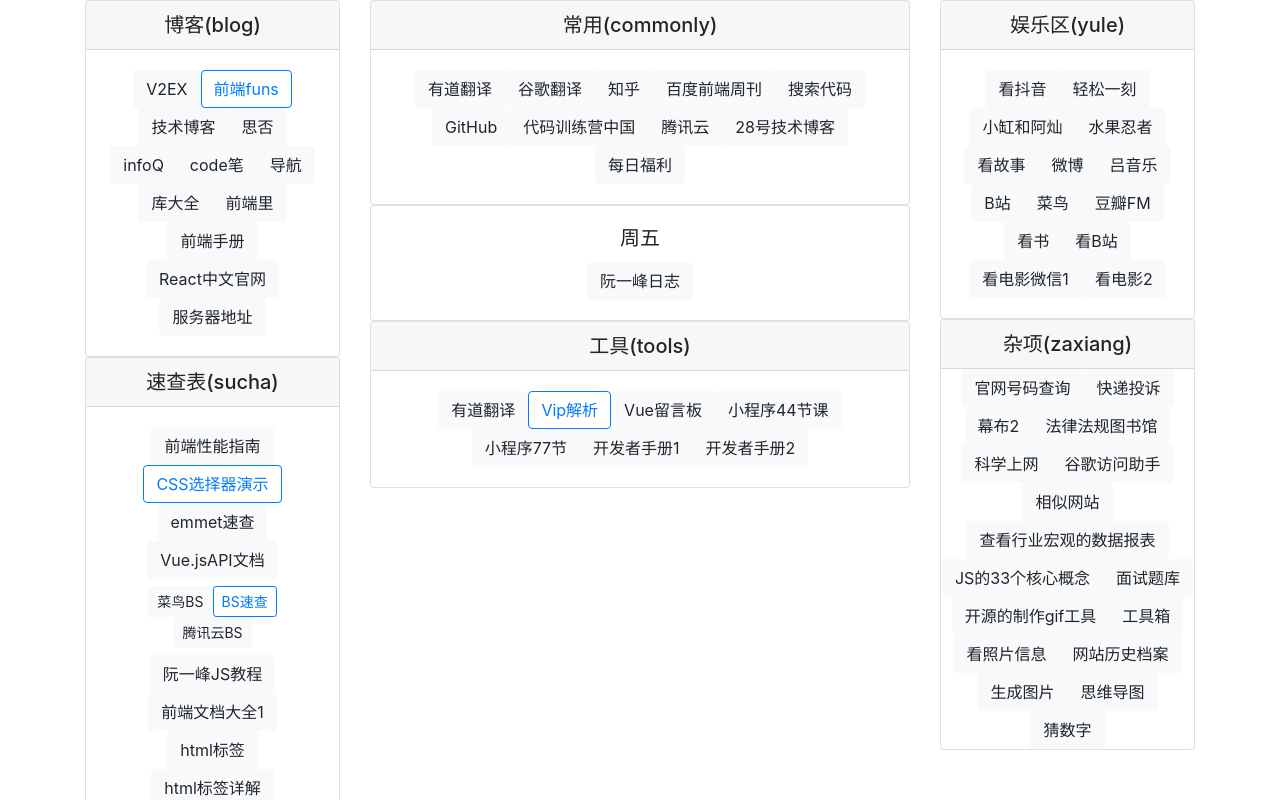
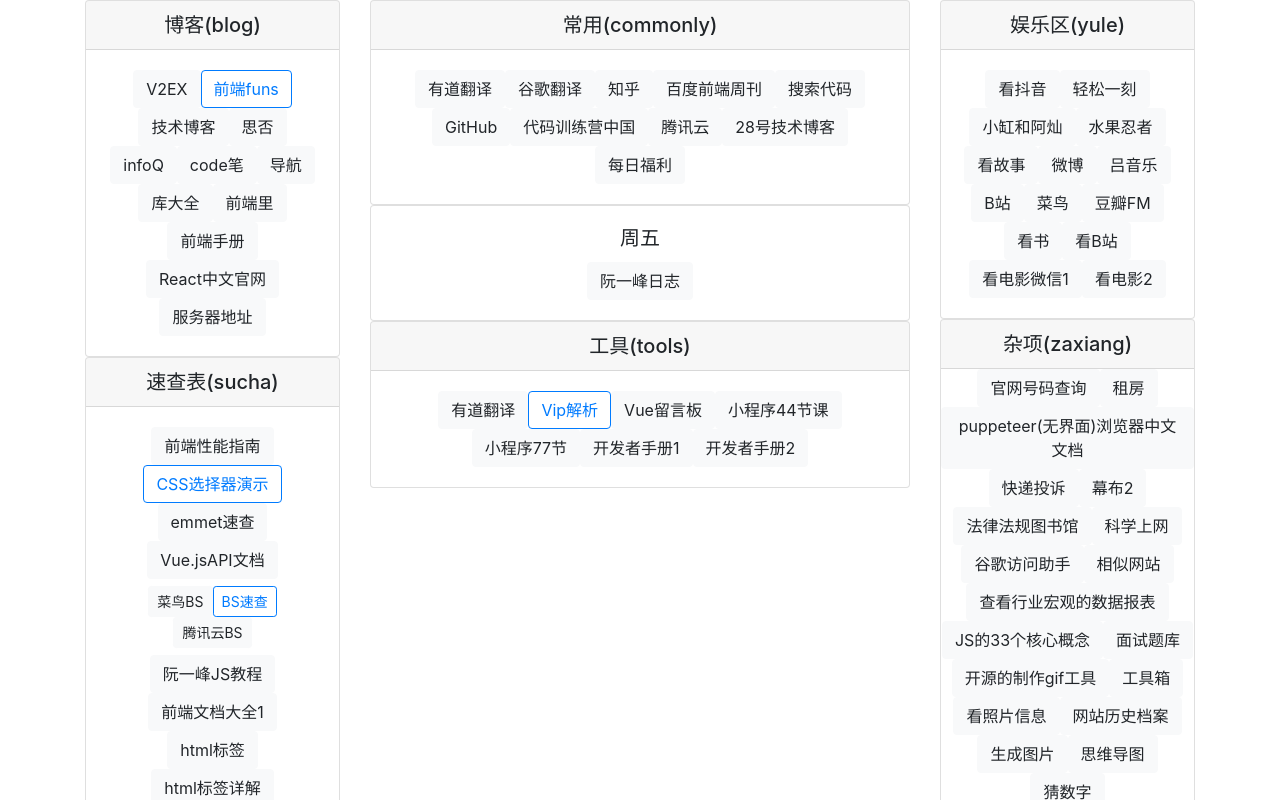
Before and after one commit to wang464/vue-1110, a Vue app: page / in a window 1280 px wide. Shown: the top 800 px of the page. Built offline with nearby package versions, Linux system fonts and the light colour scheme; the HTML template or start-up script is replaced by a standard one.

Commit message:
保存 2018-11-26_21:45:35

```diff
--- a/src/components/zaxiang.vue
+++ b/src/components/zaxiang.vue
@@ -3,6 +3,8 @@
     <h5 class="card-header">杂项(zaxiang)</h5>
     <div class="carFd-body">
       <a class="btn btn-light" target="_blank" href="http://www.114best.com/tel/">官网号码查询</a>
+      <a class="btn btn-light" target="_blank" href="https://house-map.cn/#/">租房</a>
+      <a class="btn btn-light" target="_blank" href="https://github.com/zhaoqize/puppeteer-api-zh_CN">puppeteer(无界面)浏览器中文文档</a>
       <a class="btn btn-light" target="_blank" href="http://sswz.spb.gov.cn/index.do">快递投诉</a>
       <a class="btn btn-light" target="_blank" href="https://workflowy.com/" title="国外的幕布">幕布2</a>
       <a class="btn btn-light" target="_blank" href="http://www.law-lib.com/law/lawml.asp" title="法律法规的条款和位置信息">法律法规图书馆</a>
```
